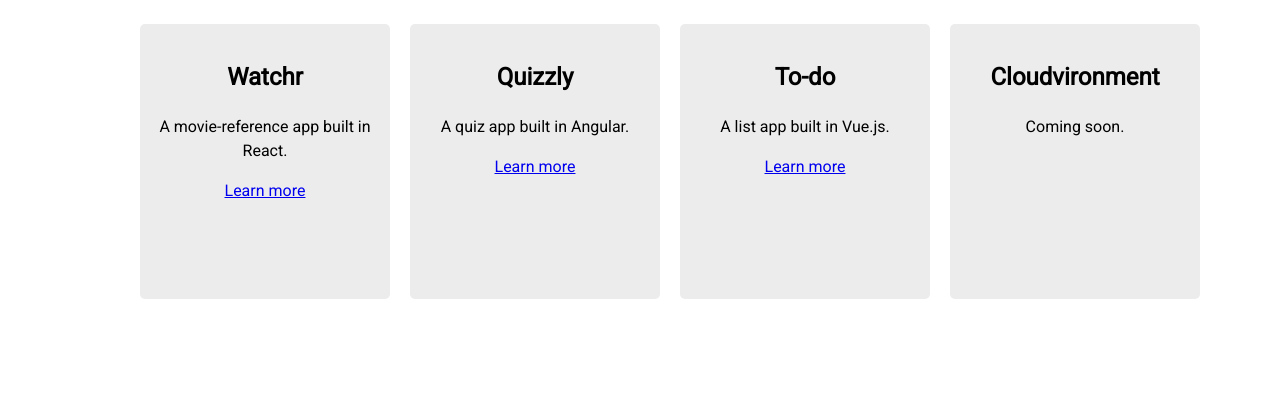
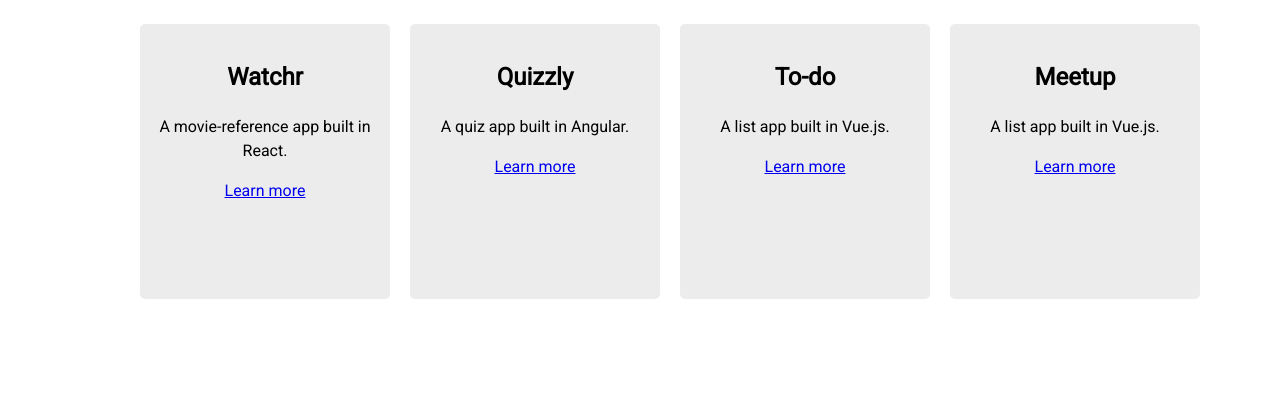
Before and after one commit to edenbenbow/portfolio-website, a plain HTML site: page work.html in a window 1280 px wide. Shown: the part 233-645 px from the top of the page. Drawn offline with nearby package versions, Linux system fonts and the light colour scheme.

Commit message:
Adding Meetup

```diff
--- a/work.html
+++ b/work.html
@@ -54,10 +54,11 @@
             <p><a href="to-do.html" target="_self" aria-label="Learn more about the To-do app">Learn more</a><p>
           </div>
           <div class="grid__item">
-            <h2>Cloudvironment</h2>
+            <h2>Meetup</h2>
             <p>
-              Coming soon.
+              A list app built in Vue.js.
             </p>
+            <p><a href="meetup.html" target="_self" aria-label="Learn more about the Meetup app">Learn more</a><p>
           </div>
         </div>
       </main>
```
